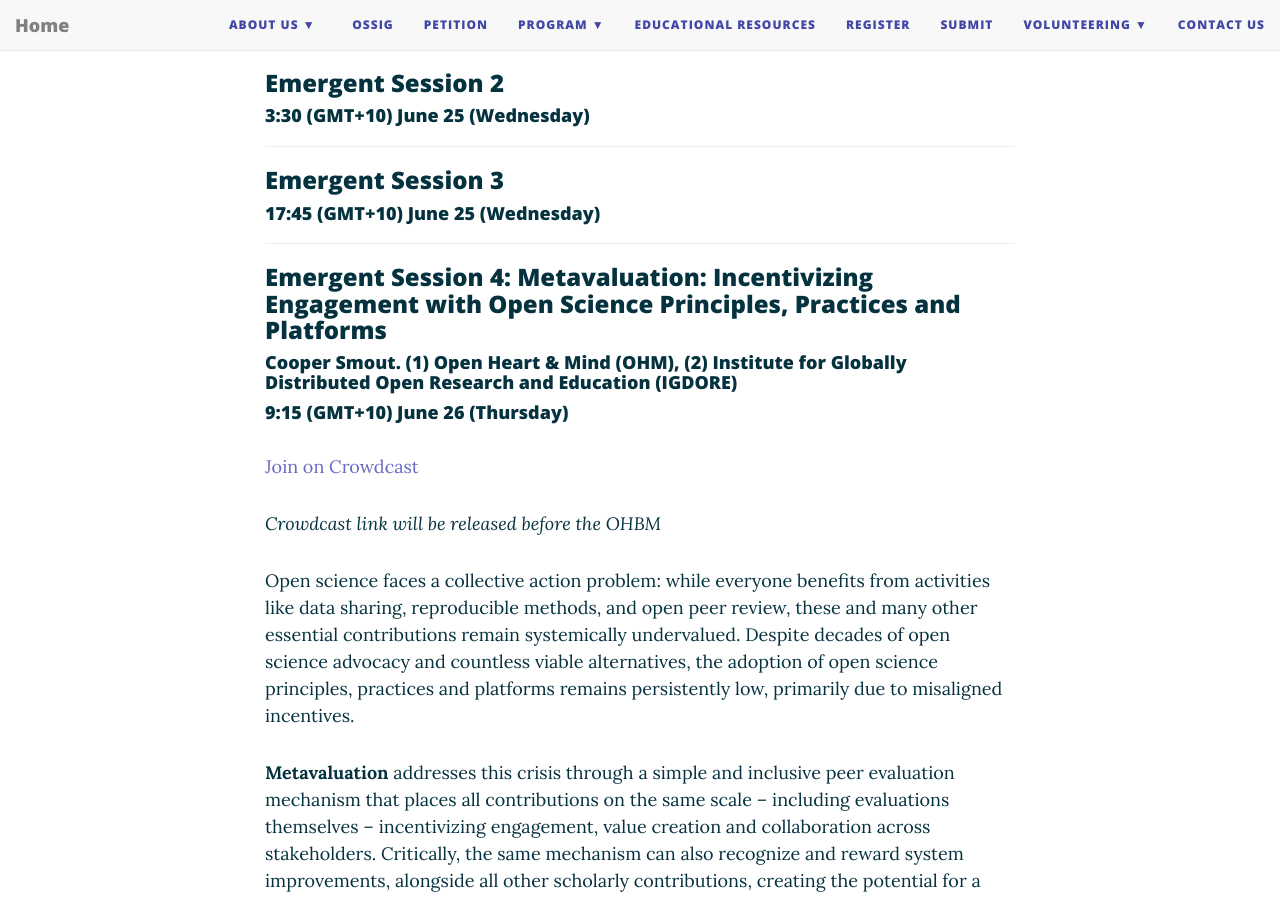
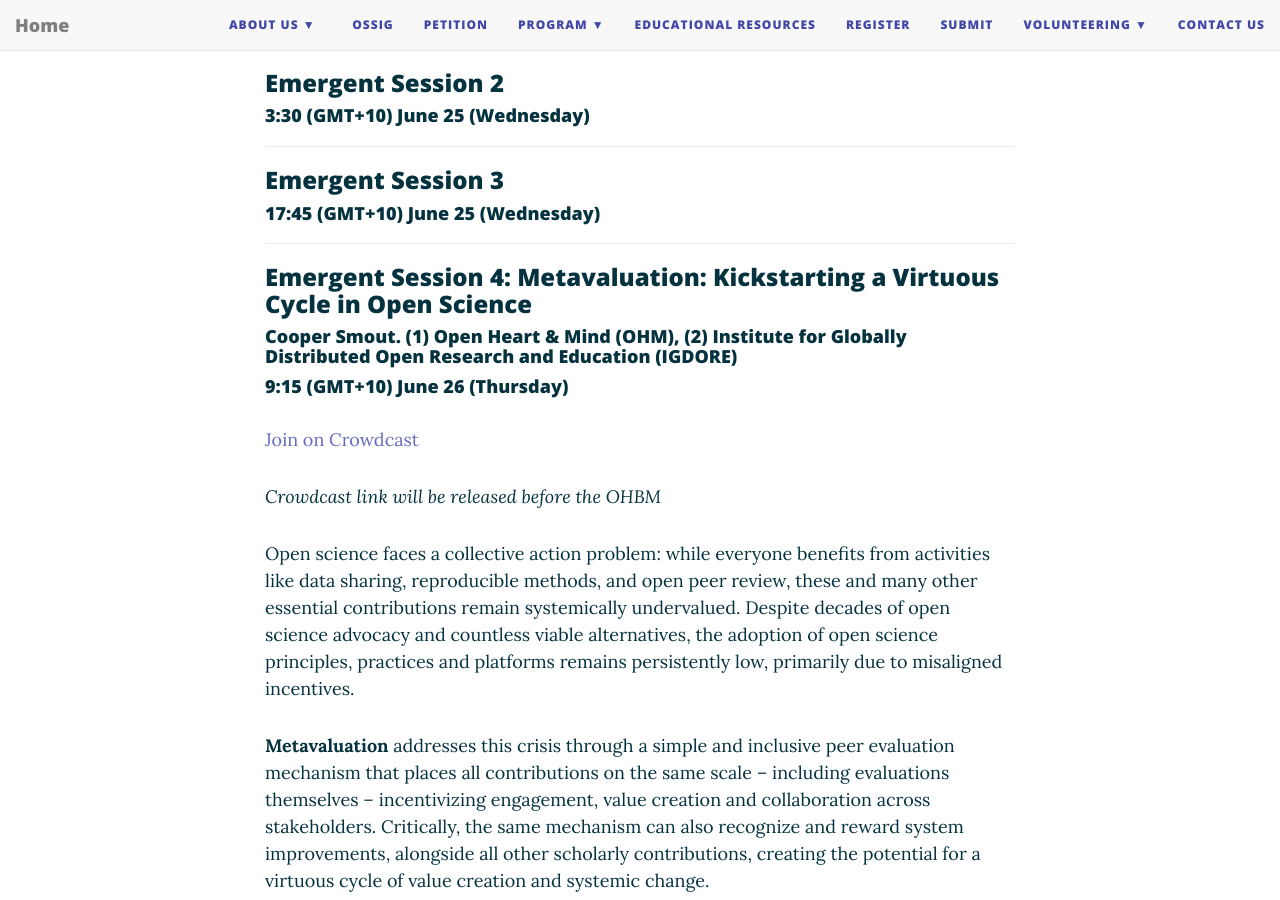
Before and after one commit to ohbm/osr2025, a Jekyll site: the page built from emergent.md, in a window 1280 px wide and 900 px high, scrolled down 1904 px. Built offline with Jekyll 4.4.1, drawn with Linux system fonts in a browser that asks for light colours; nearby versions of some CDN libraries.

Commit message:
Update the name for emergent session 4

```diff
--- a/emergent.md
+++ b/emergent.md
@@ -72,7 +72,7 @@
 
 ---
 
-### Emergent Session 4: Metavaluation: Incentivizing Engagement with Open Science Principles, Practices and Platforms
+### Emergent Session 4: Metavaluation: Kickstarting a Virtuous Cycle in Open Science
 
 #### Cooper Smout. (1) Open Heart & Mind (OHM), (2) Institute for Globally Distributed Open Research and Education (IGDORE)
 #### 9:15 (GMT+10) June 26 (Thursday)
```
Also changed, not shown: schedule.md (+1 -1 lines).
